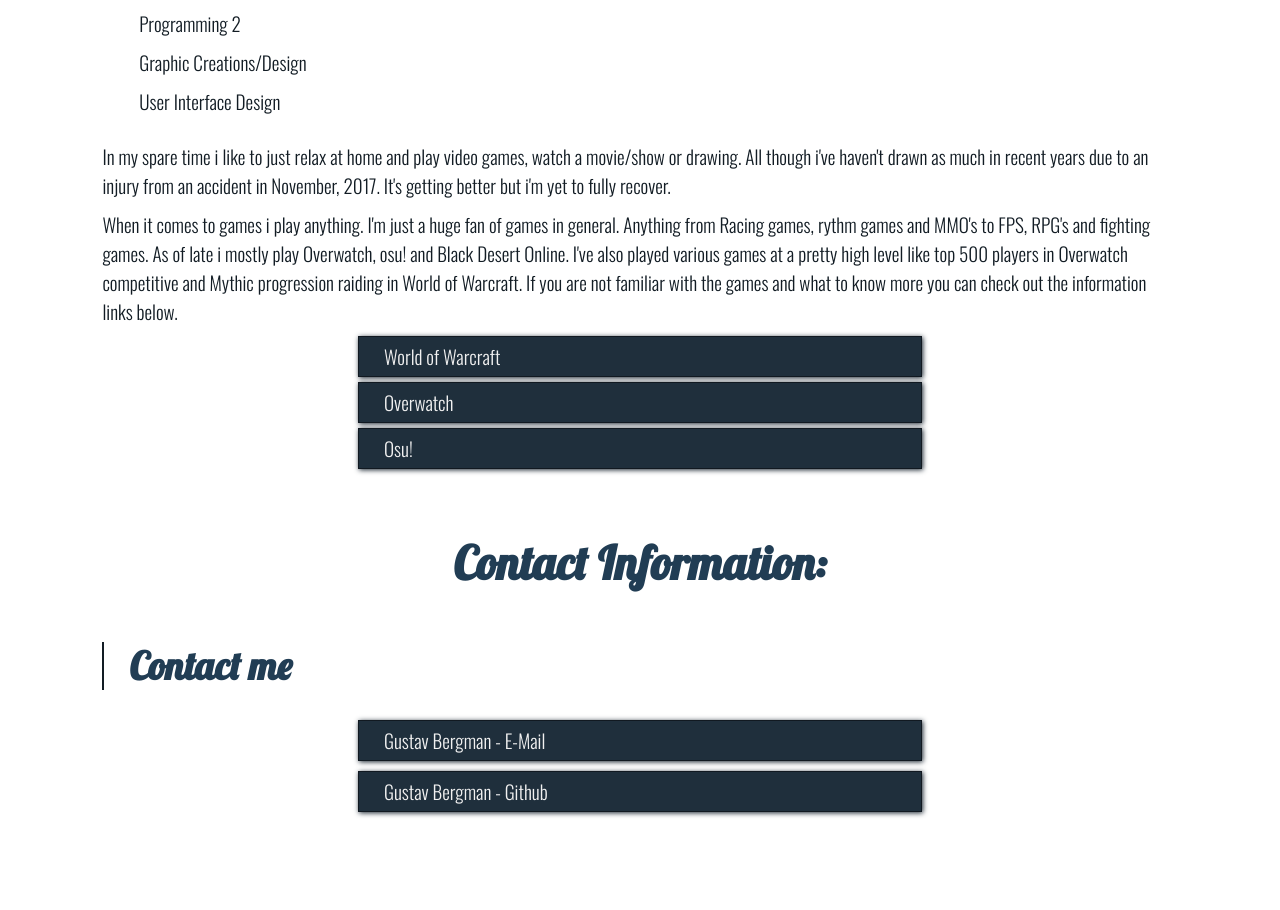
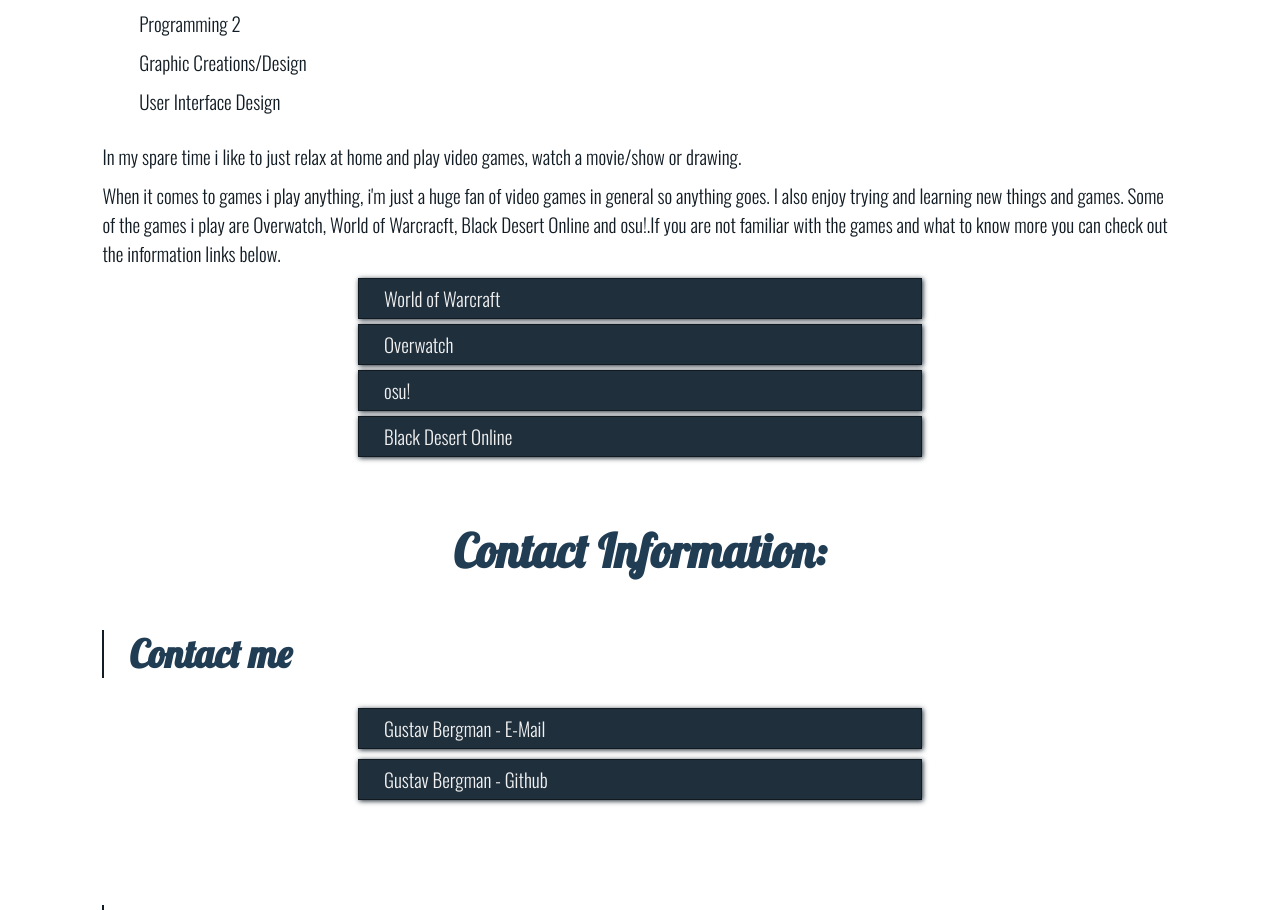
Before and after one commit to Aarux/react_portfolio, a React (Create React App) app: page / in a window 1280 px wide. Shown: the part 4660-5570 px from the top of the page. Built offline with nearby package versions, Linux system fonts and the light colour scheme; no server answers.

Commit message:
Link Update, fixed typos and minor tweaks

```diff
--- a/src/components/About/index.js
+++ b/src/components/About/index.js
@@ -52,17 +52,13 @@
         </ul>
         <p>
           In my spare time i like to just relax at home and play video games,
-          watch a movie/show or drawing. All though i've haven't drawn as much
-          in recent years due to an injury from an accident in November, 2017.
-          It's getting better but i'm yet to fully recover.
+          watch a movie/show or drawing.
         </p>
         <p>
-          When it comes to games i play anything. I'm just a huge fan of games
-          in general. Anything from Racing games, rythm games and MMO's to FPS,
-          RPG's and fighting games. As of late i mostly play Overwatch, osu! and
-          Black Desert Online. I've also played various games at a pretty high
-          level like top 500 players in Overwatch competitive and Mythic
-          progression raiding in World of Warcraft. If you are not familiar with
+          When it comes to games i play anything, i'm just a huge fan of video
+          games in general so anything goes. I also enjoy trying and learning
+          new things and games. Some of the games i play are Overwatch, World of
+          Warcracft, Black Desert Online and osu!.If you are not familiar with
           the games and what to know more you can check out the information
           links below.
         </p>
@@ -73,7 +69,10 @@
           <a href="https://en.wikipedia.org/wiki/Overwatch_(video_game)">
             Overwatch
           </a>
-          <a href="https://osu.ppy.sh/help/wiki/Welcome">Osu!</a>
+          <a href="https://osu.ppy.sh/help/wiki/Welcome">osu!</a>
+          <a href="https://en.wikipedia.org/wiki/Black_Desert_Online">
+            Black Desert Online
+          </a>
         </InfoLinks>
       </AboutWrapper>
     );
--- a/src/components/Contact/index.js
+++ b/src/components/Contact/index.js
@@ -16,9 +16,7 @@
           <a href="mailto:&#103;&#117;&#115;&#116;&#097;&#118;&#095;&#098;&#101;&#114;&#103;&#109;&#097;&#110;&#057;&#053;&#064;&#104;&#111;&#116;&#109;&#097;&#105;&#108;&#046;&#099;&#111;&#109;">
             Gustav Bergman - E-Mail
           </a>
-          <a href="https://github.com/Aarux/portfolio">
-            Gustav Bergman - Github
-          </a>
+          <a href="https://github.com/Aarux">Gustav Bergman - Github</a>
         </Socials>
         <h3>Photographer Contact info</h3>
         <Socials>
```
